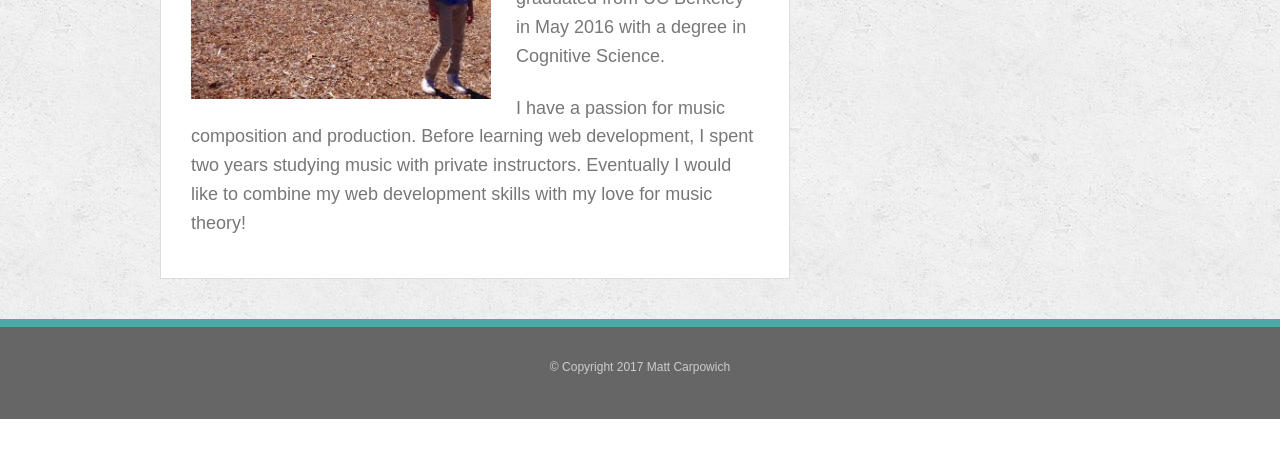
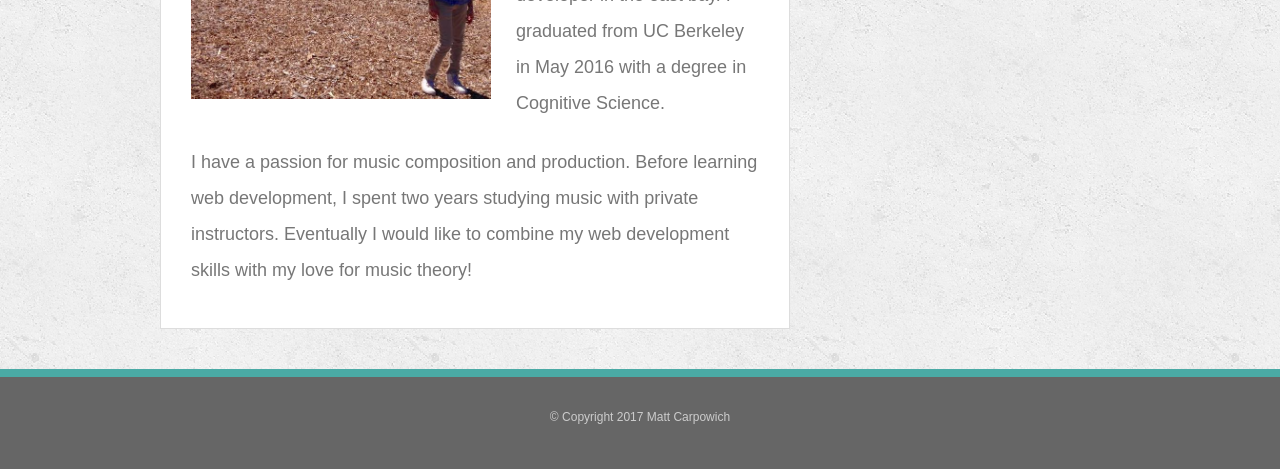
Before and after one commit to mattcarpowich1/Bootstrap-Portfolio, a plain HTML site: page index.html in a window 1280 px wide. Shown: the part 400-869 px from the top of the page. Before the commit the page ends 819 px from the top, so only its background shows below. Drawn offline with Linux system fonts and the light colour scheme.

Commit message:
changed line-height for index.html

```diff
--- a/assets/css/style.css
+++ b/assets/css/style.css
@@ -159,7 +159,7 @@ section {
   font-family: 'Arial', 'Helvetica Neue', Helvetica, sans-serif;
   color: #777777;
   font-size: 18px;
-  line-height: 1.6em;
+  line-height: 2em;
   margin-top: -7px;
 }
 
```
